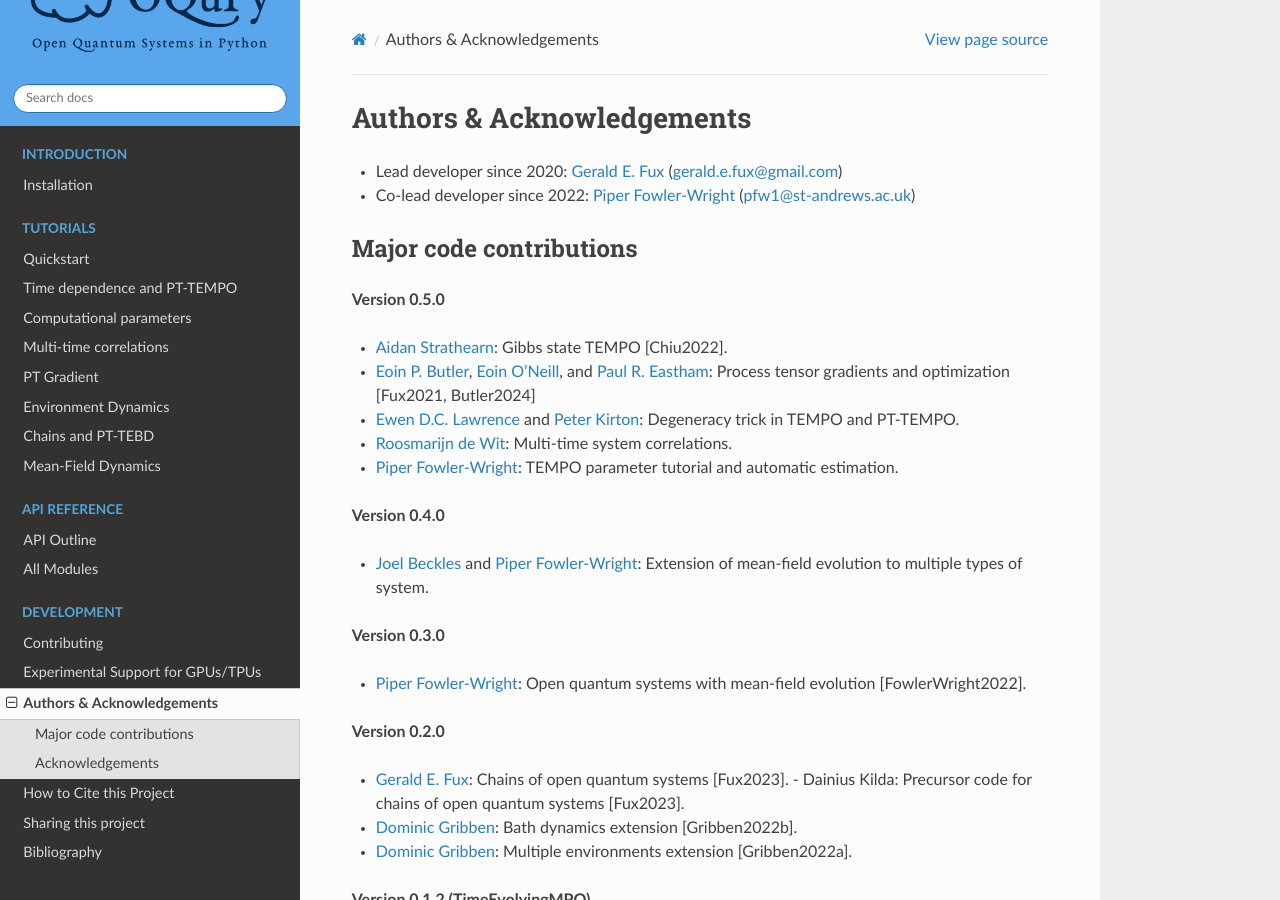
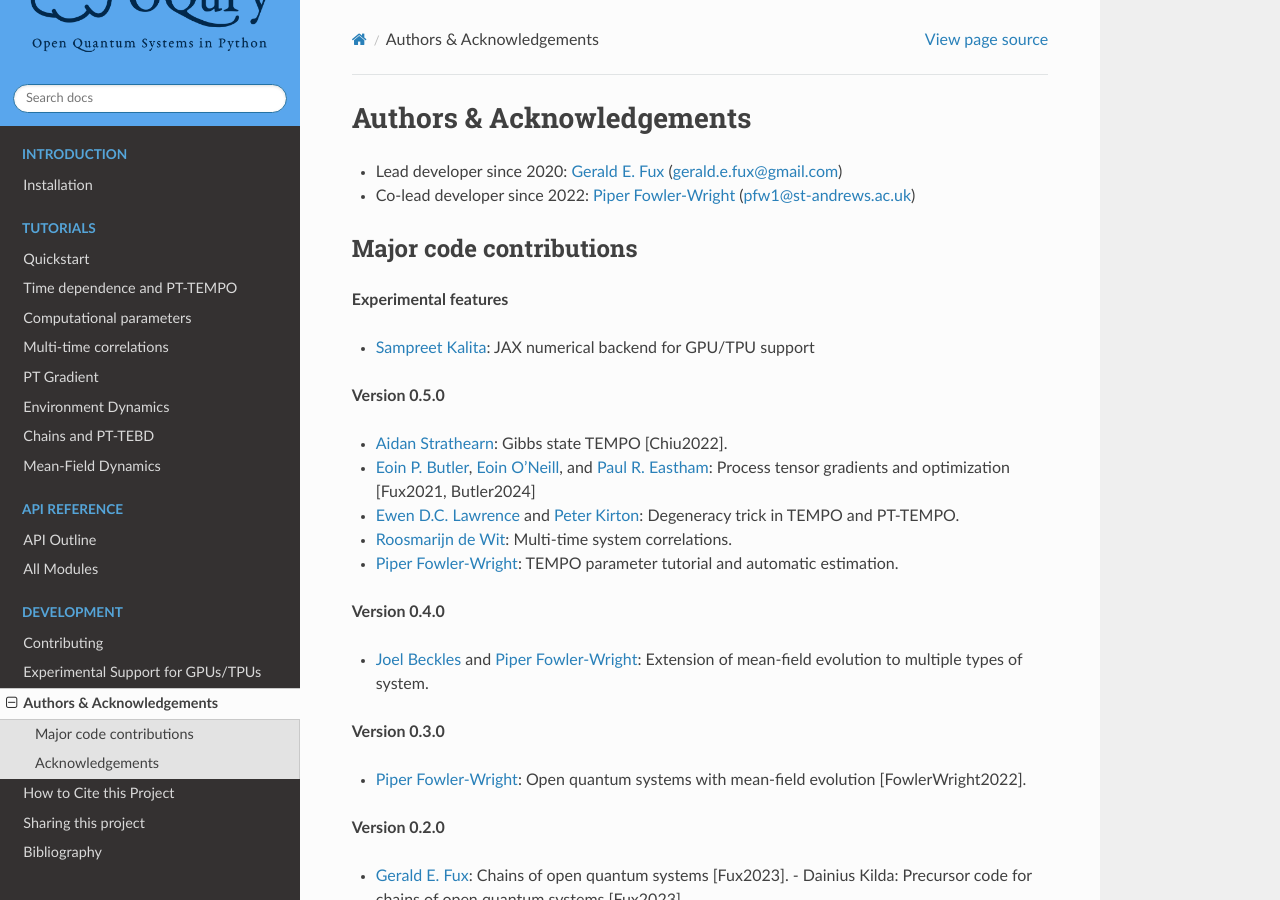
Before and after one commit to tempoCollaboration/OQuPy, a Sphinx documentation site: the page built from docs/pages/authors.rst, in a window 1280 px wide and 900 px high. Built offline with Sphinx 7.4.7 and the Read the Docs theme 3.1.0, drawn with Linux system fonts in a browser that asks for light colours.

Commit message:
jax-authorship

```diff
--- a/docs/pages/authors.rst
+++ b/docs/pages/authors.rst
@@ -8,6 +8,11 @@ Authors & Acknowledgements
 
 Major code contributions
 ------------------------
+
+**Experimental features**
+
+- `Sampreet Kalita <https://github.com/Sampreet>`__: JAX numerical backend for
+  GPU/TPU support
 
 **Version 0.5.0**
 
```
